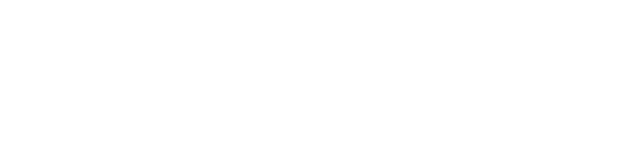
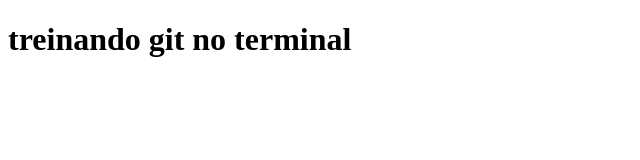
Before and after one commit to DanielPereiraPinto/danielPereiraPinto_desafio_engenharia, a plain HTML site: page index.html in a window 1280 px wide. Shown: the whole page, without its empty margins (0-640 px from the left). Drawn offline with Linux system fonts and the light colour scheme.

Commit message:
primeito commit teste

```diff
--- a/index.html
+++ b/index.html
@@ -7,6 +7,7 @@
 	<title>Desafio Técnico</title>
 </head>
 <body>
+	<h1>treinando git no terminal</h1>
 	<script src="loggi.js"></script>
 </body>
 </html>
```
